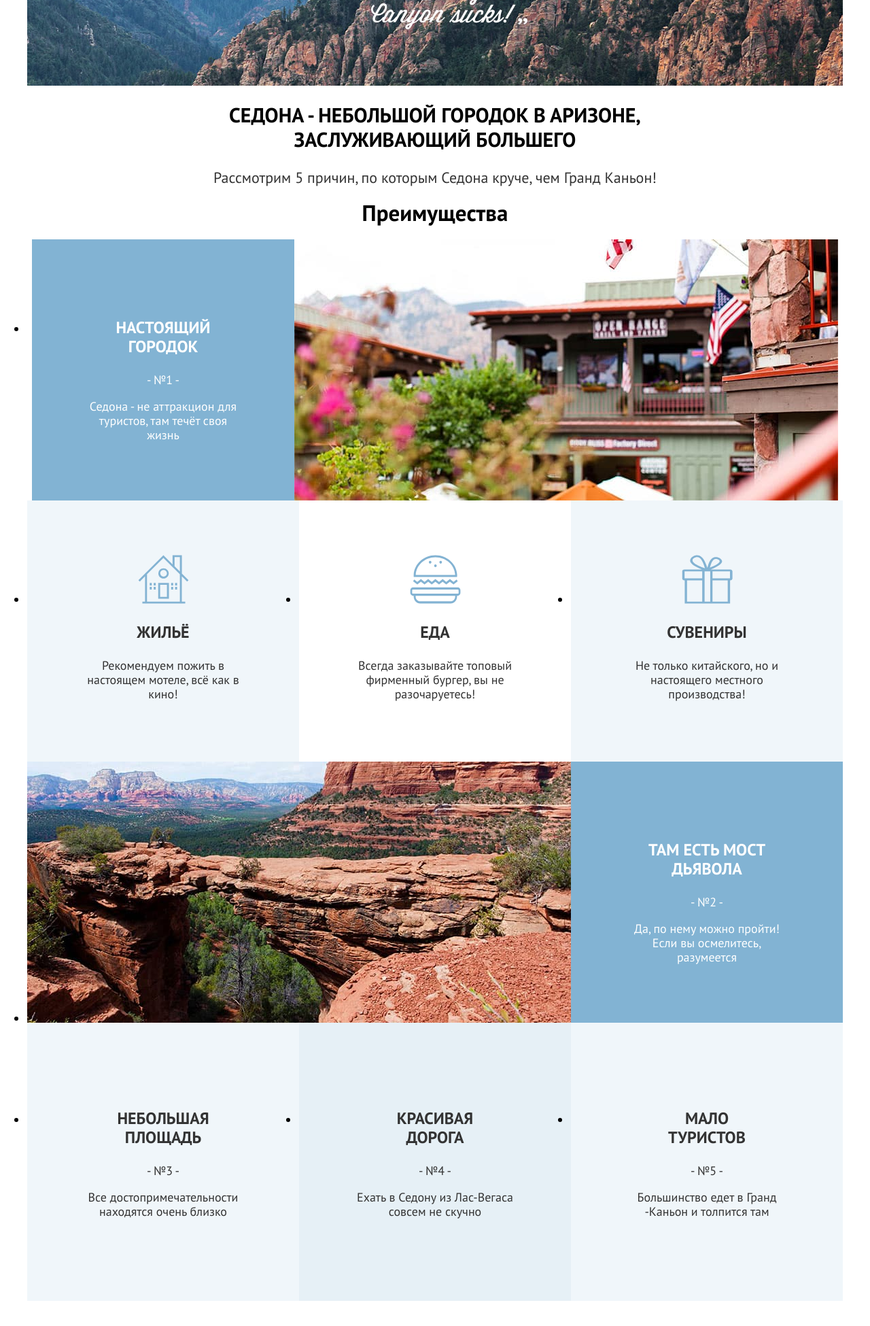
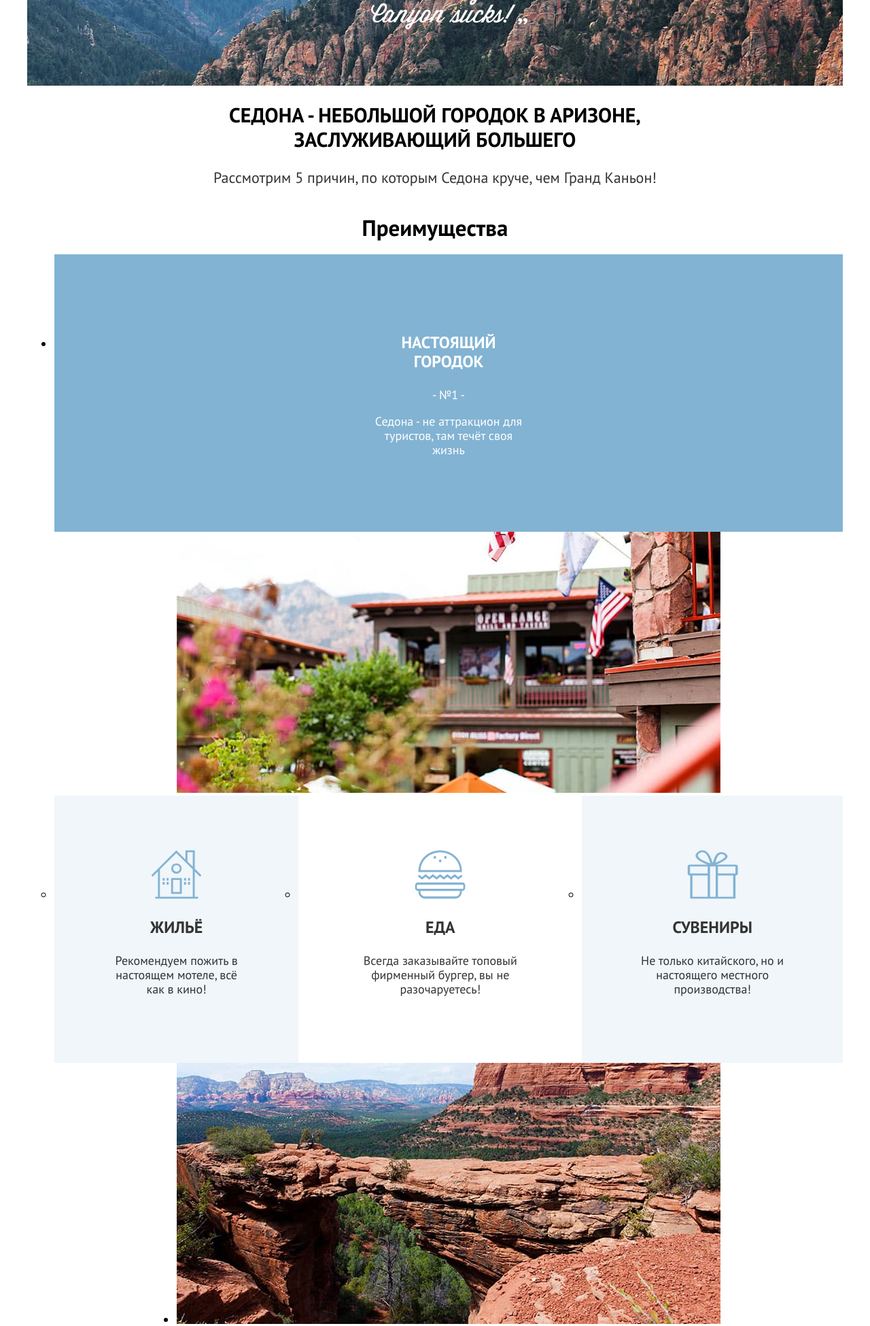
Before and after one commit to htmlacademy-htmlcss/2118115-sedona-34, a plain HTML site: page 5/index.html in a window 1280 px wide. Shown: the part 520-2470 px from the top of the page at 68% size. Drawn offline with Linux system fonts and the light colour scheme.

Commit message:
:heavy_check_mark: Сборка #5

```diff
--- a/5/index.html
+++ b/5/index.html
@@ -61,16 +61,13 @@
           <h2 class="visualy-hidden">Преимущества</h2>
           <ul class="advantages-list">
             <li class="advantages-item">
-              <div class="town-image">
               <div class="advantages-town">
                 <h3 class="advantages-title">Настоящий <br>городок</h3>
                 <p class="advantages-number">- №1 -</p>
                 <p class="advantages-text">Седона - не аттракцион для <br>туристов, там течёт своя <br> жизнь</p>
               </div>
               <img src="./images/main/sedona.jpg" alt="Виды Седоны" width="800" height="384">
-              </div>
-            </li>
-            <div class="house-food-souvenirs">
+              <ul class="house-food-souvenirs">
                 <li class="advantages-item">
                   <div class="advantages-house">
                     <img class="advantages-img" src="./images/main/housing.svg" alt="Жильё" width="75" height="72">
@@ -92,18 +89,16 @@
                     <p class="advantages-text">Не только китайского, но и настоящего местного производства!</p>
                   </div>
                 </li>
-            </div>
+              </ul>
+            </li>
             <li class="advantages-item">
-                <div class="bridge-image">
               <img src="./images/main/canyon.jpg" alt="Мост дьявола" width="800" height="384">
               <div class="advantages-bridge">
                 <h3 class="advantages-title">Там есть мост дьявола</h3>
                 <p class="advantages-number">- №2 -</p>
                 <p class="advantages-text">Да, по нему можно пройти! Если вы осмелитесь, разумеется</p>
               </div>
-                </div>
             </li>
-              <div class="area-road-tourists">
             <li class="advantages-item">
               <div class="advantages-small-area">
                 <h3 class="advantages-title">Небольшая <br> площадь</h3>
@@ -125,14 +120,14 @@
                 <p class="advantages-text">Большинство едет в Гранд<br>-Каньон и толпится там</p>
               </div>
             </li>
-              </div>
           </ul>
         </section>
         <section class="hotel">
           <div class="hotel-search-sedona">
             <h2 class="visualy-hidden">Поиск гостиницы в Седоне</h2>
             <h3 class="hotel-title">Заинтересовались?</h3>
-            <p class="hotel-search">Укажите предполагаемые даты поездки, <br> и мы покажем вам лучшие предложения гостиниц в
+            <p class="hotel-search">Укажите предполагаемые даты поездки, <br> и мы покажем вам лучшие предложения
+              гостиниц в
               Седоне</p>
             <a class="hotel-search-button" href="#">Поиск гостиницы в Седоне</a>
           </div>
--- a/5/styles/styles.css
+++ b/5/styles/styles.css
@@ -36,6 +36,12 @@ body {
   width: 1200px;
   margin: auto;
 }
+.page-header-logo {
+  width: 139px;
+  padding: 0;
+  margin-left: 70px;
+  margin-right: 30px;
+}
 .navigation-list {
   margin: 0;
   padding: 0;
@@ -73,12 +79,17 @@ body {
   background-color: #ffffff;
 }
 .page-container {
+  display: flex;
+  flex-direction: column;
   width: 1200px;
   margin: 0 auto;
 }
 .welcome {
   display: block;
   margin: 0 auto;
+}
+.description {
+  text-align: center;
 }
 .description-title {
   font-weight: 700;
@@ -95,14 +106,11 @@ body {
 }
 .advantages-list {
   display: flex;
-  flex-direction: column;
+  flex-wrap: wrap;
   justify-content: center;
-  flex-wrap: wrap;
-  align-items: flex-start;
-  text-align: center;
+  align-content: center;
   margin: 0;
-  padding: 0;
-}
+  }
 .advantages-title {
   font-weight: 700;
   font-size: 24px;
@@ -118,8 +126,6 @@ body {
   font-weight: 400;
   font-size: 18px;
   line-height: 21px;
-  width: 400px;
-  height: 384px;
  }
 .advantages-town {
   color: #ffffff;
@@ -127,14 +133,6 @@ body {
   padding: 92px 85px;
   margin: 0;
   text-align: center;
-}
-.town-image {
-  display: flex;
-  height: 384px;
-  width: 1200px;
-  padding: 0;
-  margin: 0;
-  justify-content: center;
 }
 .advantages-house {
   color: #333333;
@@ -156,26 +154,15 @@ body {
 }
 .house-food-souvenirs {
   display: flex;
-  width: 1200px;
-  height: 384px;
   margin: 0;
   padding: 0;
   justify-content: center;
-
 }
 .advantages-bridge {
   color: #ffffff;
   background-color: #82B3D3;
   padding: 92px 85px;
   margin: 0;
-}
-.bridge-image{
-  display: flex;
-  width: 1200px;
-  height: 384px;
-  margin: 0;
-  padding: 0;
-  justify-content: center;
 }
 .advantages-small-area {
   color: #333333;
@@ -194,14 +181,6 @@ body {
   background-color: rgba(131, 179, 211, 0.12);
   padding: 103px 85px;
   margin: 0;
-}
-.area-road-tourists {
-  display: flex;
-  width: 1200px;
-  height: 384px;
-  margin: 0;
-  padding: 0;
-  justify-content: center;
 }
 .hotel {
   font-family: "PT Sans", sans-serif;
@@ -311,6 +290,12 @@ body {
   background-image: url("../images/catalog/background-filter.png");
   background-repeat: no-repeat;
   background-size: 100% auto;
+  display: flex;
+  justify-content: space-around;
+  align-items: center;
+  width: 1200px;
+  margin: 0;
+  padding: 0;
   }
 .inner-header-title {
   font-weight: 700;
@@ -319,7 +304,9 @@ body {
   text-align: Left;
   vertical-align: Top;
   color: #ffffff;
-   }
+  display: block;
+  margin: 35px 635px 378px 70px;
+  }
 .catalog-filter-title {
   font-weight: 700;
   font-size: 20px;
```
Also changed, not shown: 5/catalog.html (+5 -1 lines). Lines whose indentation alone changed are shown as unchanged.
